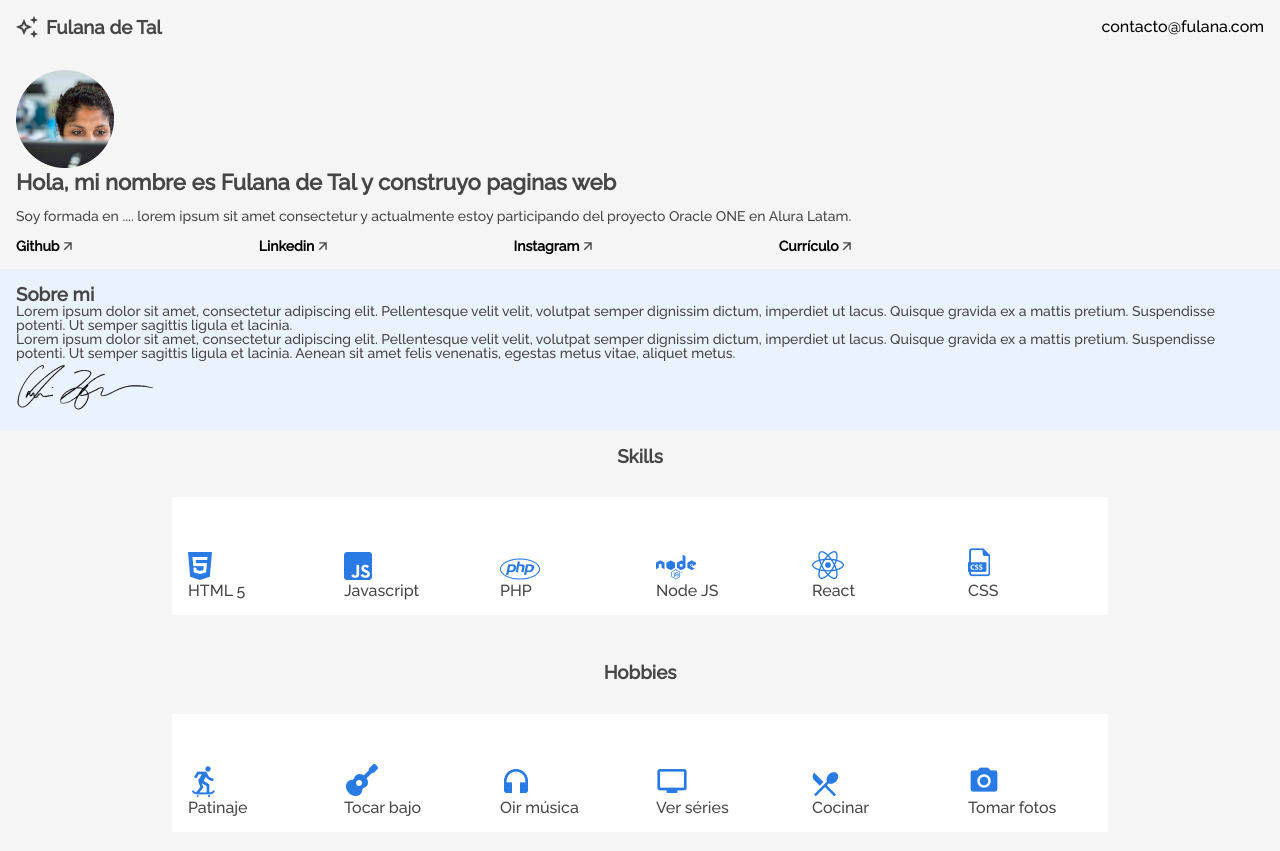
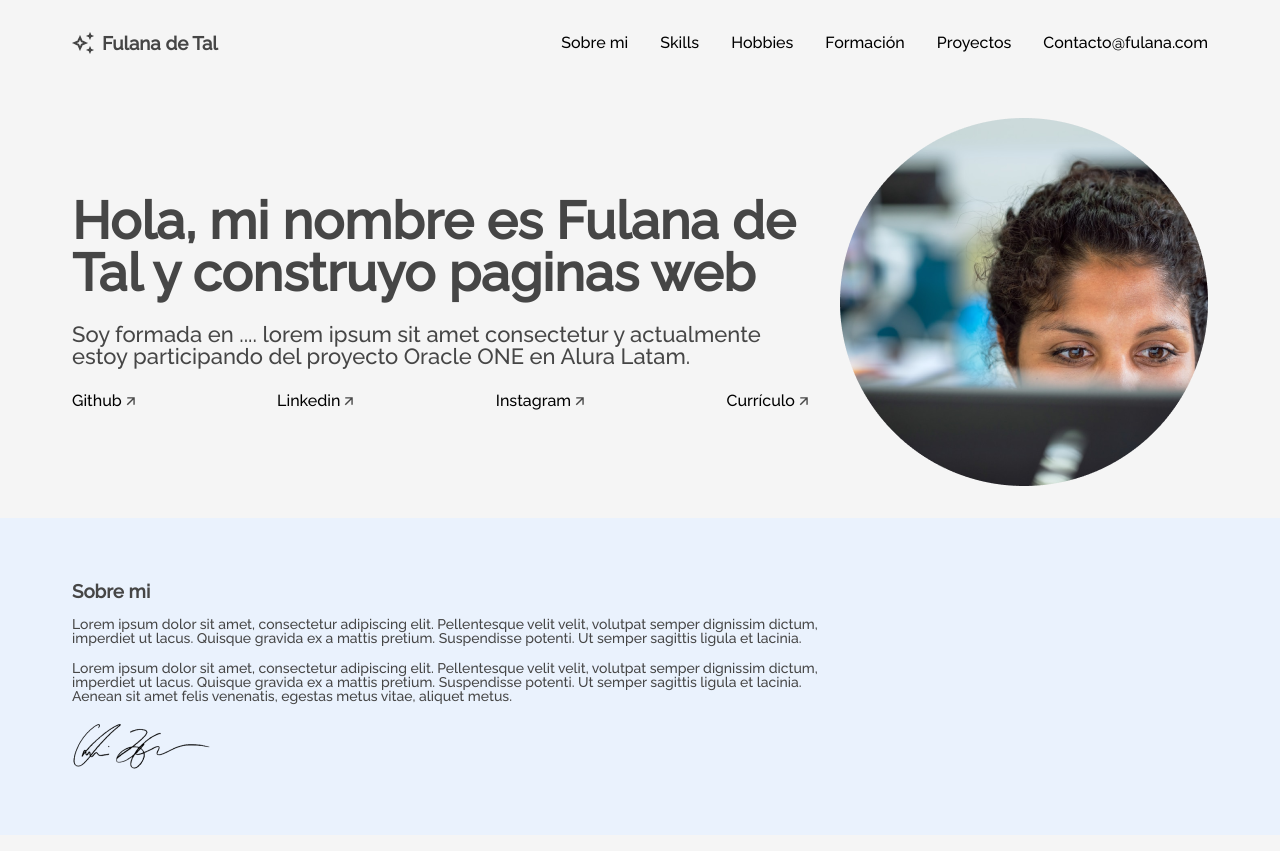
Before and after one commit to EdgarJairMC/Portafolio, a plain HTML site: page index.html in a window 1280 px wide. Shown: the top 851 px of the page. Drawn offline with Linux system fonts and the light colour scheme.

Commit message:
css tablet

```diff
--- a/style.css
+++ b/style.css
@@ -333,6 +333,10 @@ section.formcontato {
     background: var(--azul-10, #EAF2FD);
 }
 
+.formcontato__contacto {
+    width: 100%;
+}
+
 .formcontato--esquerda {
     display: none;
 }
@@ -355,7 +359,6 @@ section.formcontato {
     gap: 32px;
     align-self: stretch;
     padding-top: 32px;
-    padding-bottom: 32px;
 }
 
 .formcontato__form div {
@@ -451,32 +454,173 @@ Utiliza las referencias de los breakpoints @media abajo */
 
 
 /*Tablet*/
-@media (min-width: 768px) {
+@media (min-width: 426px) {
 
     /* Menú */
+    section.menu {
+        padding: 32px;
+    }
 
     /*title*/
+    section.title {
+        padding: 32px;
+    }
+
+    .title__div {
+        display: flex;
+        flex-direction: row-reverse;
+        gap: 32px;
+    }
+
+    /*Sección sobre mi*/
+    section.about {
+        padding: 32px;
+    }
+
+    .about__container {
+        display: flex;
+        flex-direction: column;
+        gap: 16px;
+    }
+
+    .about__container img {
+        width: 140px;
+        height: 52px;
+    }
+
+
 
     /*Skills*/
+    section.skills {
+        display: flex;
+        padding: 32px;
+    }
+
+    .skills__line {
+        display: flex;
+        gap: 16px;
+        justify-content: initial;
+        width: 100%;
+
+    }
+
+    .skills__box {
+        min-width: initial;
+        width: calc((100% - (16px*8))/3)
+    }
 
     /*Hobbies*/
+    section.hobbies {
+        display: flex;
+        padding: 32px;
+    }
+
+    .hobbies__line {
+        display: flex;
+        gap: 16px;
+        justify-content: initial;
+        width: 100%;
+
+    }
+
+    .hobbies__box {
+        min-width: initial;
+        width: calc((100% - (16px*8))/3)
+    }
 
     /*Formación Académica*/
+    .academic__courses {
+        display: flex;
+        flex-direction: row;
+    }
+
+    .academic__courses__box {
+        width: calc((100% - (16px*2))/3)
+    }
 
     /*Experiencia Profesional*/
 
 }
 
 /*Mobile*/
-@media (min-width: 425px) {
+@media (min-width: 768px) {
 
     /*Menu*/
+    .menu {
+        max-width: 1136px;
+        margin: auto;
+    }
+
+    .menu__list {
+        display: initial;
+        display: flex;
+        gap: 32px;
+    }
+
+    .menu__list__item__contato {
+        display: none;
+    }
 
     /*Titulo*/
+    .title {
+        max-width: 1136px;
+        margin: auto;
+    }
+
+    .title__bio {
+        font-size: 52px;
+        font-style: normal;
+        font-weight: 700;
+    }
+
+    .title__subsection {
+        font-size: 22px;
+        font-style: normal;
+        font-weight: 400;
+    }
+
+    .title__profile {
+        width: 368px;
+        height: 368px;
+        flex-shrink: 0;
+    }
+
+    .title__container {
+        justify-content: center;
+        gap: 24px;
+    }
+
+    .title__network__item {
+        font-size: 16px;
+        font-style: normal;
+        font-weight: 500;
+        line-height: normal;
+    }
 
     /*Sección sobre mi*/
+    section.about {
+        padding-top: 64px;
+        padding-bottom: 64px;
+
+    }
+
+    .about__container {
+        width: 1136px;
+    }
+
+    .about__container p {
+        max-width: 751px;
+    }
 
     /*Skills*/
+    section.skills {
+        max-width: 1136px;
+        margin: auto;
+    }
+
+    .skills__box {
+        width: calc((100% - (16px*21))/6);
+    }
 
     /*Hobbies*/
 
```
